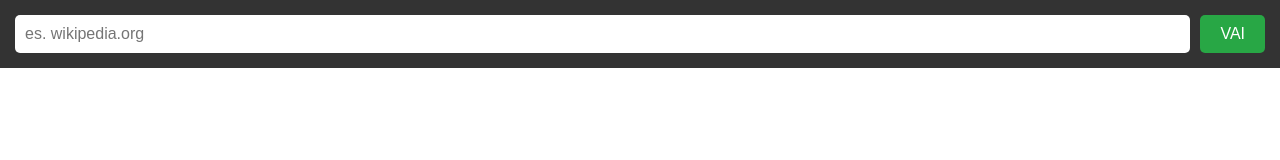
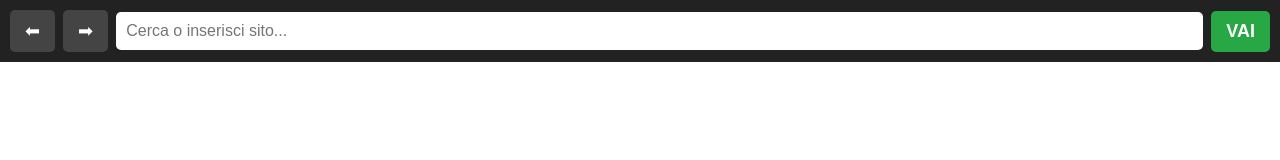
Before and after one commit to Pier-86/FuckMinerva, a plain HTML site: page index.html in a window 1280 px wide. Drawn offline with Linux system fonts and the light colour scheme.

Commit message:
Update index.html

```diff
--- a/index.html
+++ b/index.html
@@ -6,34 +6,69 @@
     <link rel="manifest" href="manifest.json">
     <style>
         body { font-family: sans-serif; margin: 0; display: flex; flex-direction: column; height: 100vh; background: #f0f0f0; }
-        .barra { padding: 15px; background: #333; display: flex; gap: 10px; }
-        input { flex: 1; padding: 10px; font-size: 16px; border-radius: 5px; border: none; }
-        button { padding: 10px 20px; font-size: 16px; background: #28a745; color: white; border: none; border-radius: 5px; cursor: pointer; }
+
+        /* Stile della barra di navigazione */
+        .barra { padding: 10px; background: #222; display: flex; gap: 8px; align-items: center; }
+
+        /* Stile dei pulsanti e input */
+        input { flex: 1; padding: 10px; font-size: 16px; border-radius: 5px; border: none; outline: none; }
+        button { padding: 10px 15px; font-size: 18px; background: #444; color: white; border: none; border-radius: 5px; cursor: pointer; transition: 0.2s;}
+        button:active { background: #666; }
+        button.vai { background: #28a745; font-weight: bold; }
+
         iframe { flex: 1; border: none; background: white; }
     </style>
 </head>
 <body>
+
     <div class="barra">
-        <input type="text" id="indirizzo" placeholder="es. wikipedia.org">
-        <button onclick="naviga()">VAI</button>
+        <button onclick="muovi(-1)">⬅</button>
+        <button onclick="muovi(1)">➡</button>
+
+        <input type="text" id="indirizzo" placeholder="Cerca o inserisci sito...">
+        <button class="vai" onclick="naviga()">VAI</button>
     </div>
+
     <iframe id="schermo"></iframe>
 
     <script>
         // ---------------------------------------------------------
-        // INCOLLA QUI SOTTO IL LINK CHE HAI COPIATO DA COLAB!
-        // Esempio: const COLAB_URL = "https://a1b2-34-56.ngrok-free.app";
+        // RICORDATI DI INCOLLARE IL LINK AGGIORNATO DI COLAB QUI SOTTO!
         const COLAB_URL = "https://unleaflike-trula-unpastured.ngrok-free.dev/";
         // ---------------------------------------------------------
 
         function naviga() {
             let url = document.getElementById('indirizzo').value;
             let schermo = document.getElementById('schermo');
-            // Chiediamo a Colab di scaricare il sito
+
+            // Se l'utente non ha scritto nulla, non fare nulla
+            if (!url) return;
+
+            // Mandiamo il comando al motore
             schermo.src = COLAB_URL + "/vai?url=" + url;
         }
 
-        // Questo serve per installare la PWA (Service Worker finto per ora)
+        // Funzione per Indietro (-1) e Avanti (+1)
+        function muovi(direzione) {
+            let schermo = document.getElementById('schermo');
+            try {
+                if (direzione === -1) {
+                    schermo.contentWindow.history.back();
+                } else {
+                    schermo.contentWindow.history.forward();
+                }
+            } catch (e) {
+                alert("Sicurezza: Impossibile navigare nella cronologia interna per questo sito.");
+            }
+        }
+
+        // Permette di premere INVIO sulla tastiera invece del tasto VAI
+        document.getElementById("indirizzo").addEventListener("keypress", function(event) {
+            if (event.key === "Enter") {
+                naviga();
+            }
+        });
+
         if ('serviceWorker' in navigator) {
            navigator.serviceWorker.register('sw.js');
         }
```
